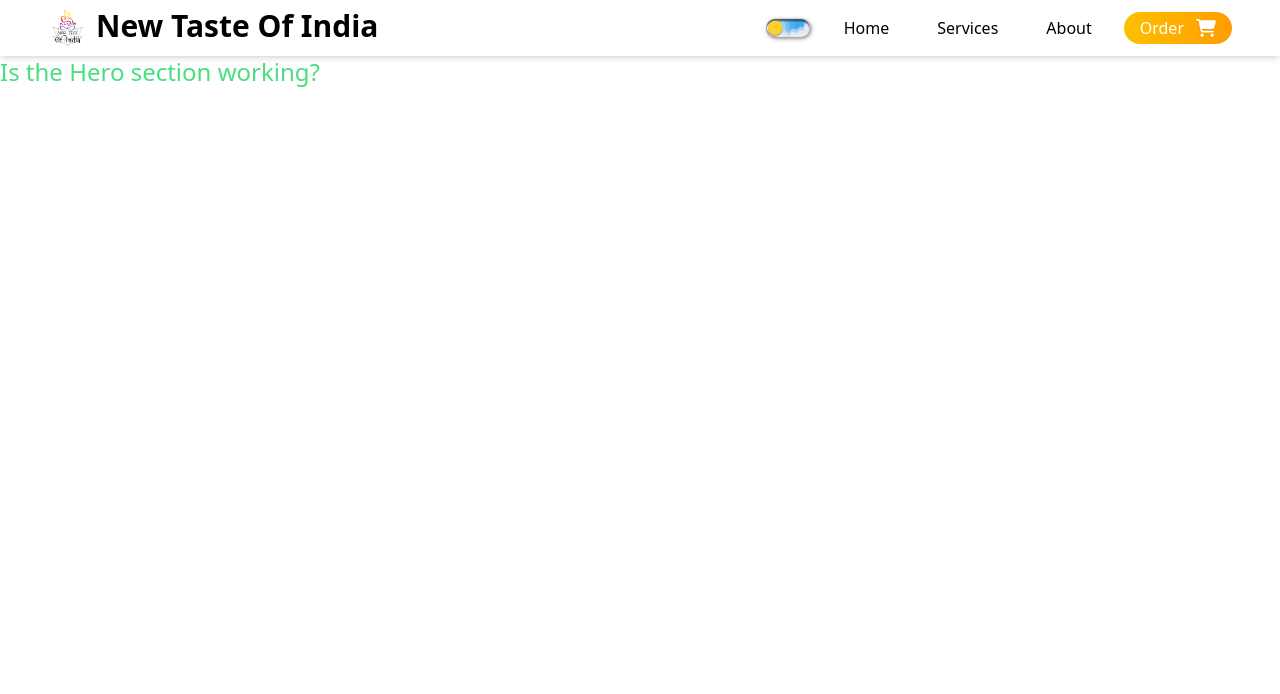
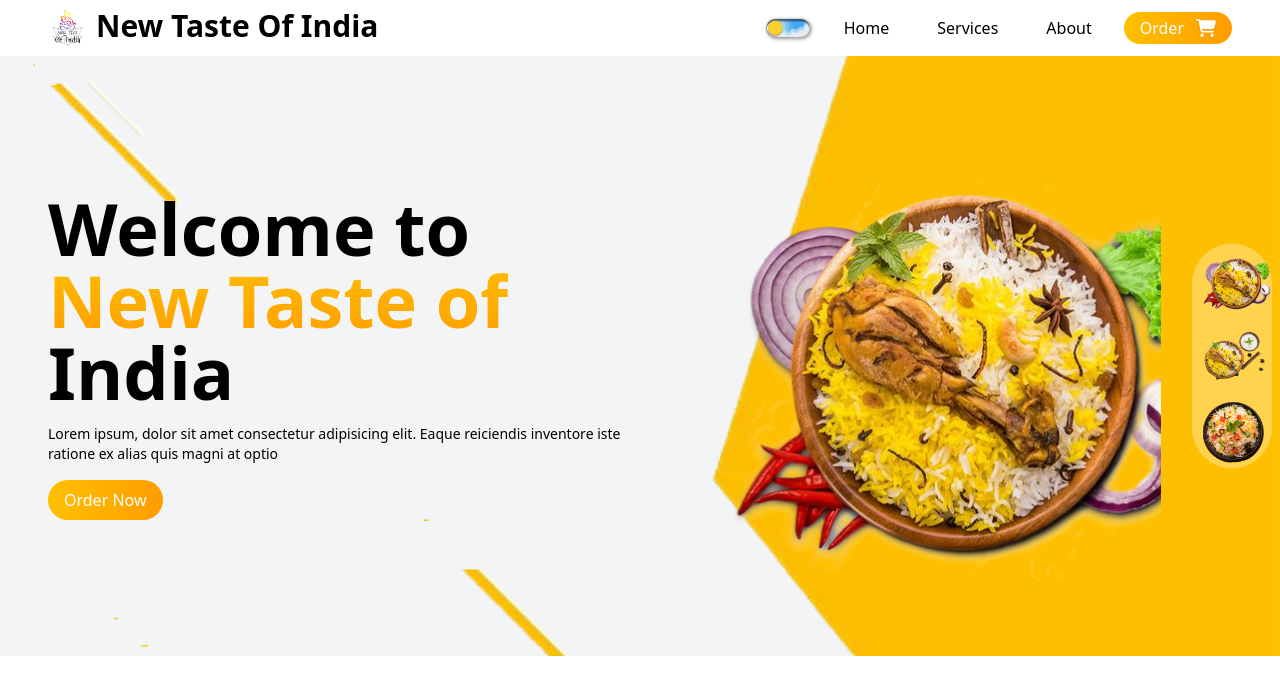
Before and after one commit to ishworX/new-taste-of-india, a React (Vite) app: page / in a window 1280 px wide. Shown: the top 694 px of the page. Built offline with nearby package versions, Linux system fonts and the light colour scheme.

Commit message:
Testing version 1 of Hero Section

```diff
--- a/src/components/Hero/Hero.jsx
+++ b/src/components/Hero/Hero.jsx
@@ -20,10 +20,84 @@ const ImageList = [
 ];
 
 const Hero = () => {
+    const [imageId, setImageId] = React.useState(BiryaniImg1);
+
+    const bgImage = {
+        backgroundImage: `url(${Vector})`,
+        backgroundPosition: "center",
+        backgroundRepeat: "no-repeat",
+        backgroundSize: "cover",
+        height: "100%",
+        width: "100%",
+    };
     return (
         <>
-            <div className='text-2xl text-green-400'>
-                Is the Hero section working?
+            <div
+                className="min-h-[550px] sm:min-h-[600px] bg-gray-100 flex justify-center items-center dark:bg-gray-950 dark:text-white duration-200"
+                style={bgImage}
+            >
+                <div className="container pb-8 sm:pb-0">
+                    <div className="grid grid-cols-1 sm:grid-cols-2">
+                        {/* text content section */}
+                        <div
+                            data-aos="zoom-out"
+                            data-aos-duration="400"
+                            data-aos-once="true"
+                            className="flex flex-col justify-center gap-4 pt-12 sm:pt-0 text-center sm:text-left order-2 sm:order-1"
+                        >
+                            <h1 className="text-5xl sm:text-6xl lg:text-7xl font-bold">
+                                Welcome to {" "}
+                                <span class="bg-clip-text text-transparent bg-gradient-to-b from-primary to-secondary">
+                                    New Taste of
+                                </span>{" "}
+                                India
+                            </h1>
+                            <p className="text-sm ">
+                                Lorem ipsum, dolor sit amet consectetur adipisicing elit. Eaque
+                                reiciendis inventore iste ratione ex alias quis magni at optio
+                            </p>
+                            <div>
+                                <button className="bg-gradient-to-r from-primary to-secondary hover:scale-105 duration-200 text-white py-2 px-4 rounded-full">
+                                    Order Now
+                                </button>
+                            </div>
+                        </div>
+                        {/* Image section */}
+                        <div className="min-h-[450px] sm:min-h-[450px] flex justify-center items-center relative order-1 sm:order-2 ">
+                            <div className="h-[300px] sm:h-[450px] overflow-hidden flex justify-center items-center">
+                                <img
+                                    data-aos="zoom-in"
+                                    data-aos-duration="300"
+                                    data-aos-once="true"
+                                    src={imageId}
+                                    alt="biryani img"
+                                    className="w-[300px] sm:w-[450px] sm:scale-125  mx-auto spin "
+                                />
+                            </div>
+                            <div className="flex lg:flex-col lg:top-1/2 lg:-translate-y-1/2 lg:py-2 justify-center gap-4 absolute bottom-[0px] lg:-right-10 bg-white/30 rounded-full">
+                                {ImageList.map((item) => (
+                                    <img
+                                        data-aos="zoom-in"
+                                        data-aos-duration="400"
+                                        data-aos-once="true"
+                                        src={item.img}
+                                        onClick={() => {
+                                            setImageId(
+                                                item.id === 1
+                                                    ? BiryaniImg1
+                                                    : item.id === 2
+                                                        ? BiryaniImg2
+                                                        : BiryaniImg3
+                                            );
+                                        }}
+                                        alt="biryani img"
+                                        className="max-w-[80px] h-[80px] object-contain inline-block hover:scale-105 duration-200"
+                                    />
+                                ))}
+                            </div>
+                        </div>
+                    </div>
+                </div>
             </div>
         </>
 
```
Also changed, not shown: src/assets/vector3.png (added).
